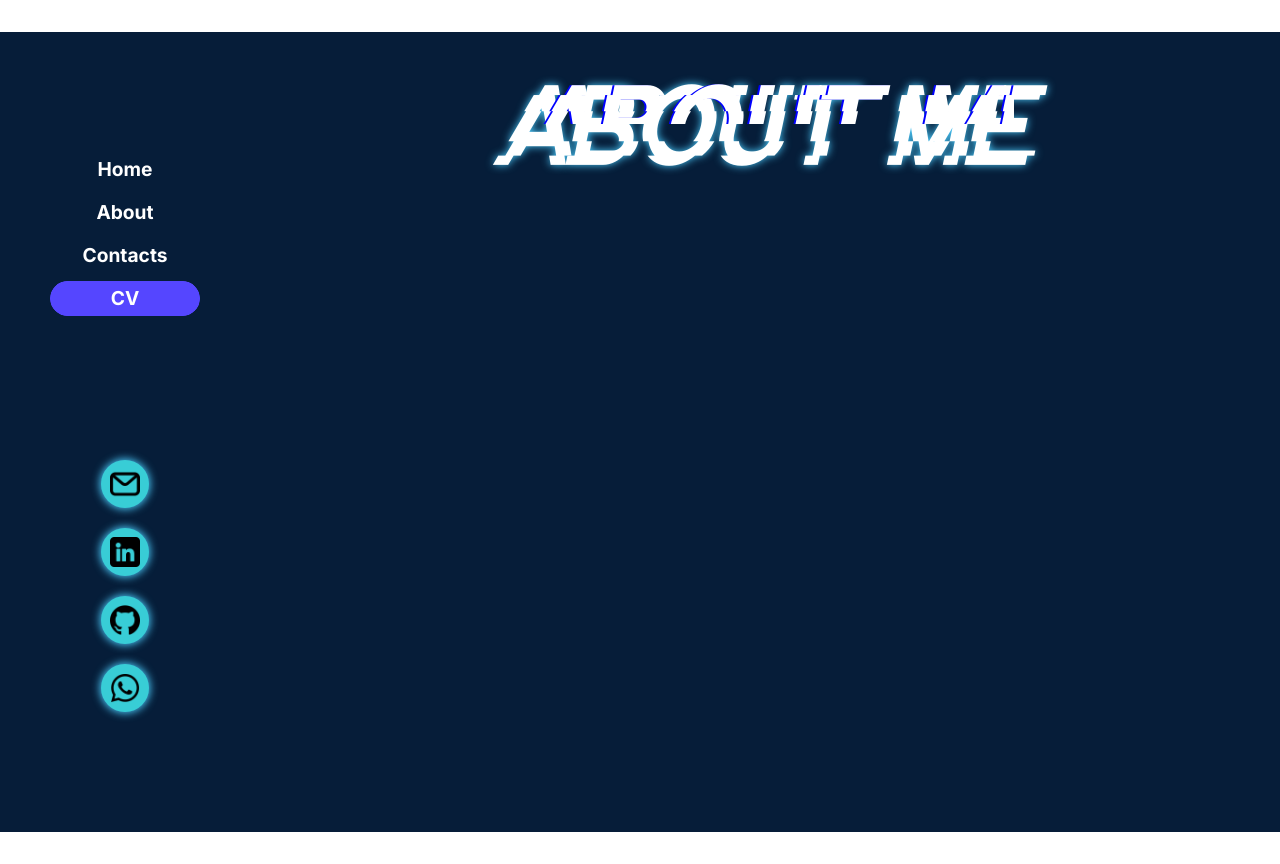
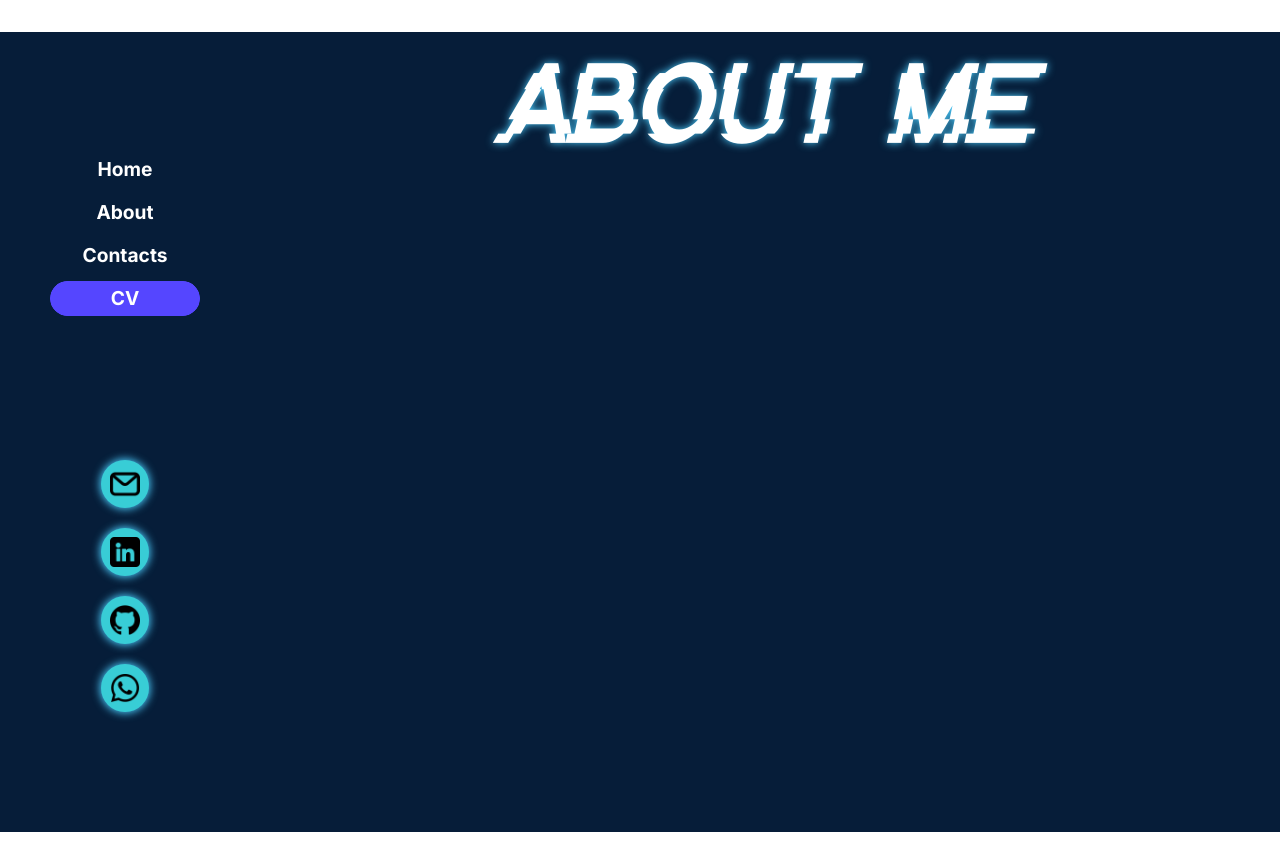
Before and after one commit to benj3110/Profile, a React (Vite) app in the folder Client/: page /about in a window 1280 px wide. Shown: the top 864 px of the page. Built offline with nearby package versions, Linux system fonts and the light colour scheme.

Commit message:
welcome page and about me flicker

```diff
--- a/Client/src/pages/aboutFull/AboutFullPage.module.scss
+++ b/Client/src/pages/aboutFull/AboutFullPage.module.scss
@@ -18,20 +18,14 @@ background-color: Colours.$basebg;
 }
 
 
-  .Glitchwrapper {
-    width: 100%;
-    height: 100%;
+.Titlewrapper {
   display: flex;
   justify-content: center;
-    align-items: flex-start;
+  align-items: center;
+  padding-top: 0.5rem;
 
 }
-  .Glitchwrapper h1.Glitch {
-    // color: white;
-    // font-family: sans-serif;
-    // font-weight: 800;
-    // font-size: 100px;
-    padding: 30px;
+.Titlewrapper h1.Title {
   position: relative;
   font-weight: 800;
   font-size: Text.$text2XL;
@@ -39,169 +33,6 @@ background-color: Colours.$basebg;
   text-shadow: 0 0 0.5rem Colours.$lightBlueGlow;
   color: white;
   margin-block: 0;
-
+  margin: 0;
+  overflow: visible;
 }
-  .Glitchwrapper h1.Glitch::before, .Glitchwrapper h1.Glitch::after {
-    padding: 30px;
-    color: white;
-    content: "about me";
-    position: absolute;
-    width: 100%;
-    height: 100%;
-    // background-color: black;
-    overflow: hidden;
-    top: 0;
-  }
-  .Glitchwrapper h1.Glitch::before {
-    left: 3px;
-    text-shadow: -2px 0 red;
-    animation-name: Glitch-animation-1;
-    animation-duration: 2s;
-    animation-timing-function: linear;
-    animation-delay: 0s;
-    animation-iteration-count: 2;
-    animation-direction: reverse-alternate;
-    animation-fill-mode: forwards;
-  }
-  .Glitchwrapper h1.Glitch::after {
-    left: -3px;
-    text-shadow: -2px 0 blue;
-    animation-name: Glitch-animation-2;
-    animation-duration: 2s;
-    animation-timing-function: linear;
-    animation-delay: 0s;
-    animation-iteration-count: 2;
-    animation-direction: reverse-alternate;
-    animation-fill-mode: forwards;
-  }
-
-  @keyframes Glitch-animation-1 {
-    0% {
-      clip: rect(142px, 550px, 81px, 30px);
-    }
-    5% {
-      clip: rect(97px, 550px, 108px, 30px);
-    }
-    10% {
-      clip: rect(21px, 550px, 131px, 30px);
-    }
-    15% {
-      clip: rect(113px, 550px, 34px, 30px);
-    }
-    20% {
-      clip: rect(127px, 550px, 111px, 30px);
-    }
-    25% {
-      clip: rect(1px, 550px, 12px, 30px);
-    }
-    30% {
-      clip: rect(97px, 550px, 53px, 30px);
-    }
-    35% {
-      clip: rect(63px, 550px, 103px, 30px);
-    }
-    40% {
-      clip: rect(98px, 550px, 16px, 30px);
-    }
-    45% {
-      clip: rect(132px, 550px, 53px, 30px);
-    }
-    50% {
-      clip: rect(87px, 550px, 50px, 30px);
-    }
-    55% {
-      clip: rect(113px, 550px, 81px, 30px);
-    }
-    60% {
-      clip: rect(113px, 550px, 122px, 30px);
-    }
-    65% {
-      clip: rect(39px, 550px, 82px, 30px);
-    }
-    70% {
-      clip: rect(45px, 550px, 21px, 30px);
-    }
-    75% {
-      clip: rect(91px, 550px, 141px, 30px);
-    }
-    80% {
-      clip: rect(5px, 550px, 51px, 30px);
-    }
-    85% {
-      clip: rect(6px, 550px, 85px, 30px);
-    }
-    90% {
-      clip: rect(135px, 550px, 104px, 30px);
-    }
-    95% {
-      clip: rect(65px, 550px, 93px, 30px);
-    }
-    100% {
-      clip: rect(121px, 550px, 45px, 30px);
-    }
-  }
-  @keyframes Glitch-animation-2 {
-    0% {
-      clip: rect(111px, 550px, 62px, 30px);
-    }
-    5% {
-      clip: rect(148px, 550px, 107px, 30px);
-    }
-    10% {
-      clip: rect(125px, 550px, 104px, 30px);
-    }
-    15% {
-      clip: rect(85px, 550px, 105px, 30px);
-    }
-    20% {
-      clip: rect(95px, 550px, 140px, 30px);
-    }
-    25% {
-      clip: rect(13px, 550px, 141px, 30px);
-    }
-    30% {
-      clip: rect(63px, 550px, 116px, 30px);
-    }
-    35% {
-      clip: rect(86px, 550px, 120px, 30px);
-    }
-    40% {
-      clip: rect(100px, 550px, 42px, 30px);
-    }
-    45% {
-      clip: rect(49px, 550px, 134px, 30px);
-    }
-    50% {
-      clip: rect(38px, 550px, 26px, 30px);
-    }
-    55% {
-      clip: rect(31px, 550px, 34px, 30px);
-    }
-    60% {
-      clip: rect(138px, 550px, 123px, 30px);
-    }
-    65% {
-      clip: rect(11px, 550px, 65px, 30px);
-    }
-    70% {
-      clip: rect(106px, 550px, 147px, 30px);
-    }
-    75% {
-      clip: rect(25px, 550px, 35px, 30px);
-    }
-    80% {
-      clip: rect(16px, 550px, 140px, 30px);
-    }
-    85% {
-      clip: rect(84px, 550px, 44px, 30px);
-    }
-    90% {
-      clip: rect(113px, 550px, 137px, 30px);
-    }
-    95% {
-      clip: rect(37px, 550px, 38px, 30px);
-    }
-    100% {
-      clip: rect(14px, 550px, 92px, 30px);
-    }
-  }
--- a/Client/src/pages/aboutFull/AboutFullPage.tsx
+++ b/Client/src/pages/aboutFull/AboutFullPage.tsx
@@ -5,9 +5,9 @@ const AboutFullPage = () => {
         <div className={styles.PageContainer}>
             <Navbar />
             <div className={styles.PageContent}>
-                <div className={`${styles.Glitchwrapper}`} data-text="about me">
-                    <h1 className={` ${styles.Glitch} `}>
-                        about me
+                <div className={`${styles.Titlewrapper}`} data-text="about me">
+                    <h1 className={` ${styles.Title} `}>
+                        About Me
                     </h1>
                 </div>
             </div>
--- a/Client/src/pages/aboutIntro/AboutMe.module.scss
+++ b/Client/src/pages/aboutIntro/AboutMe.module.scss
@@ -24,7 +24,10 @@
 	color: white;
 	margin-block: 0;
 	padding-left: 3rem;
-	animation: blink linear infinite 2s;
+
+}
+.A{
+	animation: blink cubic-bezier( 0.6, 0.74, 0.19, 0.98 )infinite 6s;
 }
 // .TitleUnderLine{
 // height: 10px;
@@ -54,7 +57,7 @@
 	justify-content: center;
 	margin-left: 3rem;
 	margin-top: 1.4rem;
-	padding: 1rem 2rem;
+	padding: 1rem 1.3rem;
 	border-radius: 3rem;
 	background-color: Colours.$tropicalSea;
 	box-shadow: 0 0 8px 1px Colours.$lightBlueGlow;
@@ -62,8 +65,7 @@
 	color: black;
 	font-weight: 800;
 	font-size: Text.$textXXXS;
-	// width: min-content;
-	// height: min-content;
+	width: 150px;
 	transition: all 0.2s ease-in-out;
 	cursor: pointer;
 	&:hover {
@@ -73,24 +75,16 @@
 }
 
 
+@keyframes blink {
+	0%, 19.999%, 22%,39.999%,41%, 62.999%, 64%, 64.999%, 73%, 100% {
+		//text-shadow: none;
+    opacity: .99;
 
-  @keyframes blink{
-	78% {
-		color: inherit;
-		text-shadow: inherit;
-	  }
-	79%{
-		color: #333;
-	 }
-	 80% {
-
-	   text-shadow: none;
-	 }
-	 81% {
-		color: inherit;
-		text-shadow: inherit;
-	  }
-  }
+	}
+	20%, 21.999%,40%,40.99%, 63%, 63.999%, 65%, 72.999% {
+		opacity: 0.1;
+	}
+}
 
 
 
--- a/Client/src/pages/aboutIntro/AboutMe.tsx
+++ b/Client/src/pages/aboutIntro/AboutMe.tsx
@@ -11,7 +11,7 @@ const AboutMe: React.FC = () => {
                 <h1 className={`${styles.Title} ${styles.A}`}>About</h1>
                 <h1 className={`${styles.Title} ${styles.B}`}>Me</h1>
                 <div className={styles.TitleUnderLine} />
-                <p className={styles.AboutMeTagline}>I love creative problem solving, continuous learning & a bunch of other things!</p>
+                <p className={styles.AboutMeTagline}>I love creative problem solving, learning & a bunch of other things!</p>
                 <div
                     className={styles.LearnButton}
                     onClick={() => navigate("/about")}>
--- a/Client/src/pages/welcome/WelcomeScreen.module.scss
+++ b/Client/src/pages/welcome/WelcomeScreen.module.scss
@@ -4,38 +4,30 @@
 .WelcomeScreenContainer {
 	width: 100%;
 	height: 100svh;
-
-	//background-color: Colours.$backgroundLighterDark;
-	// 	overflow: hidden;
 	display: flex;
 	justify-content: center;
 	align-items: center;
-	// 	position: relative;
-	// 	flex-direction: column;
-	// 	text-align: center;
+
 }
 
-// .Name {
-// 	font-weight: 800;
-// 	font-size: Text.$text2XL;
-// 	font-family: "Cyber";
-// 	text-shadow: 0 0 0.5rem Colours.$lightBlueGlow;
-// 	z-index: 1;
-// 	display: flex;
-// 	justify-content: center;
-// 	margin-top: 5rem;
-// 	margin-bottom: 2rem;
-// 	color: white;
-// 	max-width: 100%;
-// }
 
 .Job {
 	font-size: 2.8rem;
 	color: Colours.$lightBlue;
-	text-shadow: 0 0 0.2rem Colours.$lightBlueGlow;
+	// text-shadow: 0 0 0.2rem Colours.$lightBlueGlow;
 	z-index: 1;
 	margin-top: 1rem;
 	margin-bottom: 1rem;
+	animation: jobAni 2s linear forwards;
+}
+@keyframes jobAni{
+	0%{
+		opacity: 0.1;
+	}
+	100%{
+		opacity: 1;
+		text-shadow: 0 0 0.3rem Colours.$lightBlueGlow;
+	}
 }
 .Animation {
 	width: 500px;
@@ -115,13 +107,14 @@
   position: absolute;
   top: 0;
   text-shadow: 0 0 0.3rem rgba(255, 166, 0, 0);
-	-webkit-text-stroke-width: 2px;
-	-webkit-text-stroke-color: Colours.$loadingOrange;
+	-webkit-text-stroke-width: 1.5px;
+	-webkit-text-stroke-color: Colours.$lightBlue;
     animation-name: Name-animation;
-    animation-duration: 15s;
+    animation-duration: 3.5s;
     animation-timing-function: linear;
     animation-delay: 0s;
-    animation-iteration-count: infinite;
+    animation-iteration-count: 1;
+	animation-fill-mode: forwards;
     animation-direction: alternate-reverse;
   }
 
@@ -133,12 +126,27 @@
 	$steps: 50;
 
 	@for $i from 0 through $steps {
-	  $step-percentage: percentage(math.div($i, $steps));
-	  $position1: $i * math.div(102%, $steps);
-	  $position2: calc(99% - #{$position1});
+	  $step-percentage: calc(percentage(math.div($i, $steps)));
+	  $position2: $i * math.div(100%, $steps) - 2;
+	//   $position1: calc(99% - #{$position2});
 
 	  #{$step-percentage} {
-		clip-path: inset(0px #{$position2} 0px #{$position1});
+		clip-path: inset(0px #{$position2} 0px 0);
 	  }
 	}
   }
+
+//old moving rectangle border
+//   @keyframes Name-animation{
+// 	$steps: 50;
+
+// 	@for $i from 0 through $steps {
+// 	  $step-percentage: percentage(math.div($i, $steps));
+// 	  $position1: $i * math.div(102%, $steps);
+// 	  $position2: calc(99% - #{$position1});
+
+// 	  #{$step-percentage} {
+// 		clip-path: inset(0px #{$position2} 0px #{$position1});
+// 	  }
+// 	}
+//   }
```
Lines whose indentation alone changed are shown as unchanged.
